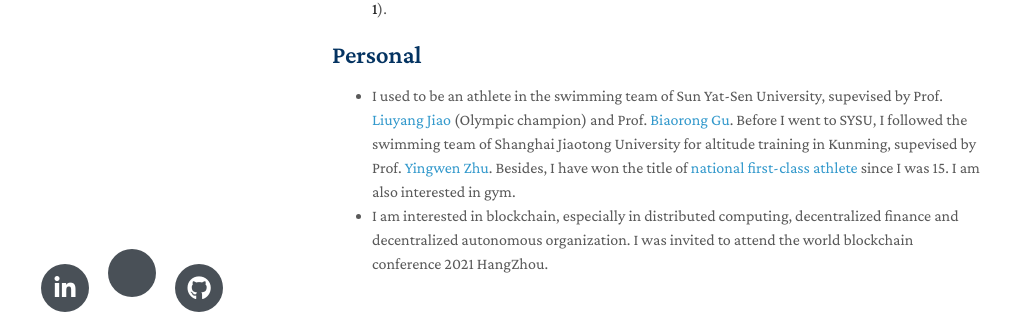
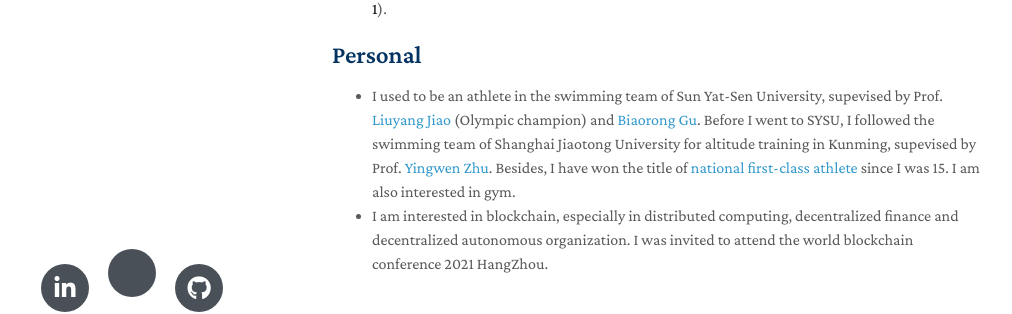
Before and after one commit to yangziao56/homepage, a Jekyll site: the page built from index.md, in a window 1280 px wide and 900 px high, scrolled down 804 px. Shown: the part 486-800 px from the top of the window, without its empty margins (138-1150 px from the left). Built offline with Jekyll 4.4.1, drawn with Linux system fonts in a browser that asks for light colours; nearby versions of some CDN libraries; a style sheet for code colours, icons or effects is not loaded; our own code applies the rules of GitHub Pages for plain Markdown files.

Commit message:
Update index.md
Signed-off-by: Ziao Yang <70676524+yangziao56@users.noreply.github.com>

```diff
--- a/index.md
+++ b/index.md
@@ -53,5 +53,5 @@
 
 
 ## Personal
-- I used to be an athlete in the swimming team of Sun Yat-Sen University, supevised by Prof. [Liuyang Jiao](https://en.wikipedia.org/wiki/Jiao_Liuyang) (Olympic champion) and Prof. [Biaorong Gu](https://www.fina.org/athletes/1017831/biaorong-gu). Before I went to SYSU, I followed the swimming team of Shanghai Jiaotong University for altitude training in Kunming, supevised by Prof. [Yingwen Zhu](https://en.wikipedia.org/wiki/Zhu_Yingwen). Besides, I have won the title of [national first-class athlete](https://ydydj.univsport.com/index.php?m=index&c=look&a=seach_look&number=&user_name=%E6%9D%A8%E5%AD%90%E6%95%96&dengji=&item=&dict_value=&number2=&number3=) since I was 15. I am also interested in gym.
+- I used to be an athlete in the swimming team of Sun Yat-Sen University, supevised by Prof. [Liuyang Jiao](https://en.wikipedia.org/wiki/Jiao_Liuyang) (Olympic champion) and [Biaorong Gu](https://www.fina.org/athletes/1017831/biaorong-gu). Before I went to SYSU, I followed the swimming team of Shanghai Jiaotong University for altitude training in Kunming, supevised by Prof. [Yingwen Zhu](https://en.wikipedia.org/wiki/Zhu_Yingwen). Besides, I have won the title of [national first-class athlete](https://ydydj.univsport.com/index.php?m=index&c=look&a=seach_look&number=&user_name=%E6%9D%A8%E5%AD%90%E6%95%96&dengji=&item=&dict_value=&number2=&number3=) since I was 15. I am also interested in gym.
 - I am interested in blockchain, especially in distributed computing, decentralized finance and decentralized autonomous organization. I was invited to attend the world blockchain conference 2021 HangZhou.
```
